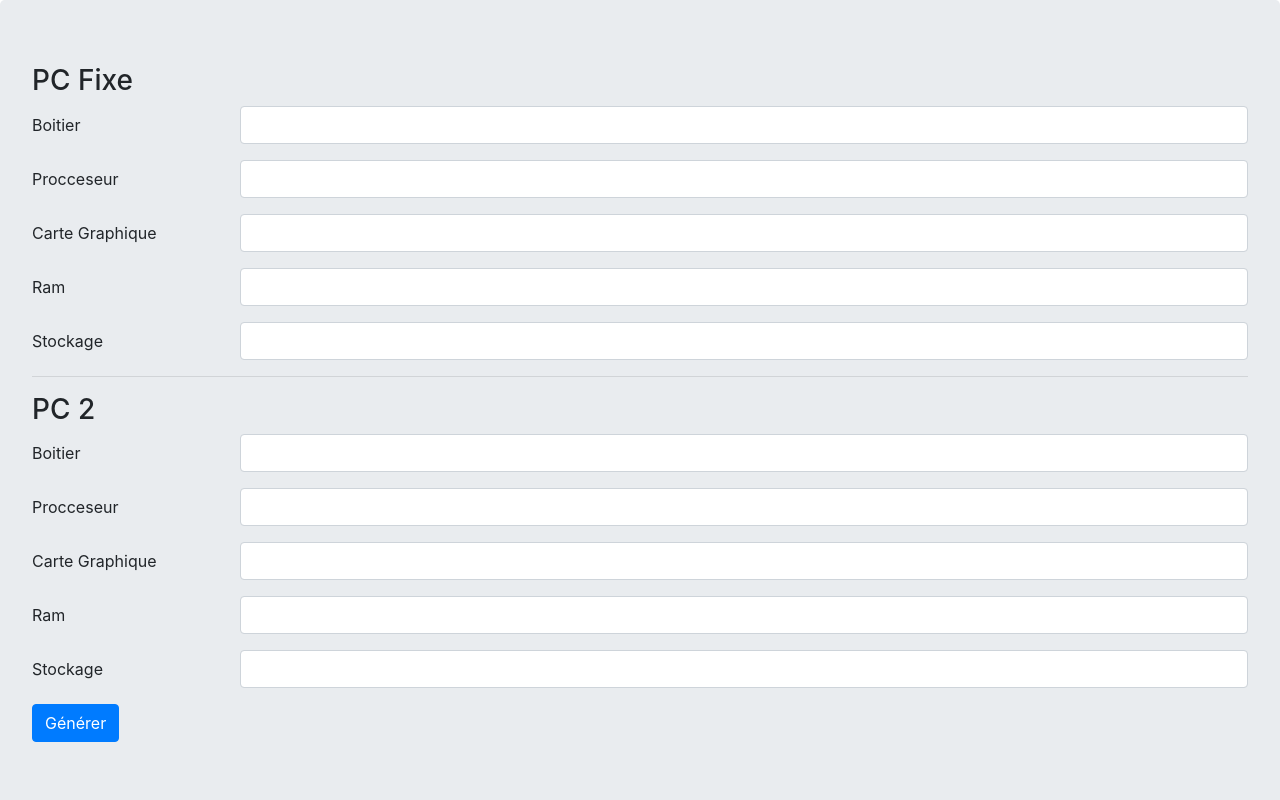
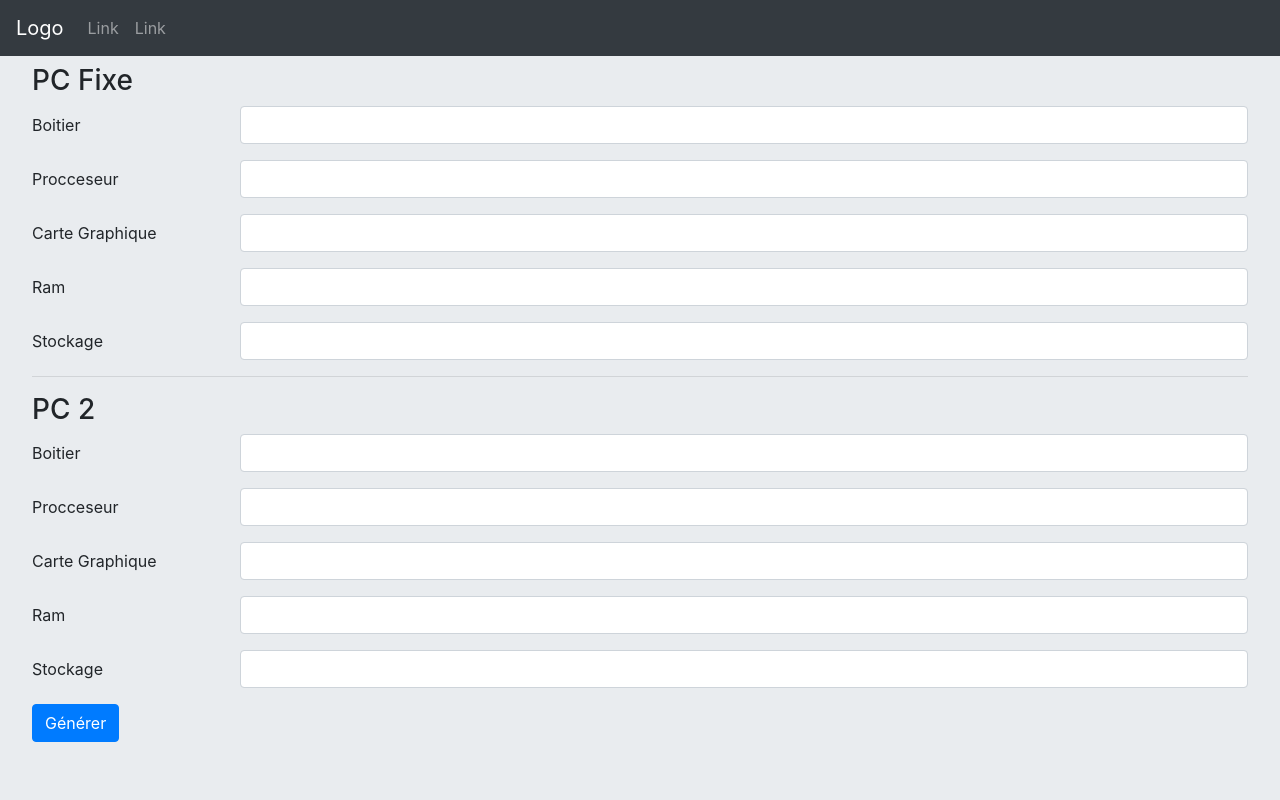
Before and after one commit to ale-pe/mon-setup, a plain HTML site: page index.html in a window 1280 px wide. Shown: the top 800 px of the page. Drawn offline with nearby package versions, Linux system fonts and the light colour scheme.

Commit message:
Update index.html

```diff
--- a/index.html
+++ b/index.html
@@ -11,6 +11,26 @@
     <title>Hello, world!</title>
   </head>
   <body>
+    <nav class="navbar navbar-expand-sm bg-dark navbar-dark fixed-top">
+      <a class="navbar-brand" href="#">Logo</a>
+      <ul class="navbar-nav">
+        <li class="nav-item">
+          <a class="nav-link" href="#">Link</a>
+        </li>
+        <li class="nav-item">
+          <a class="nav-link" href="#">Link</a>
+        </li>
+      </ul>
+    </nav>
+
+
+
+
+
+
+
+
+
 
 
 
```
